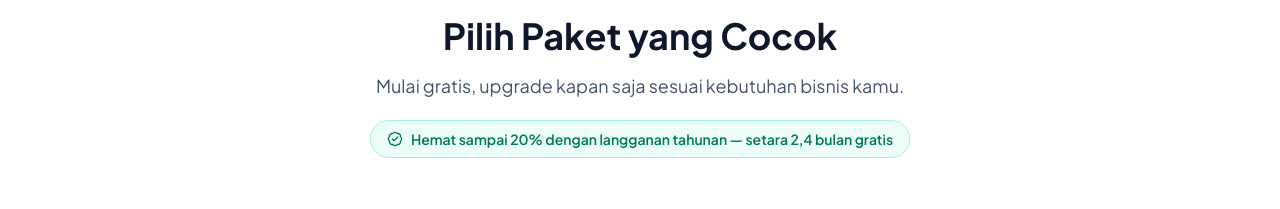
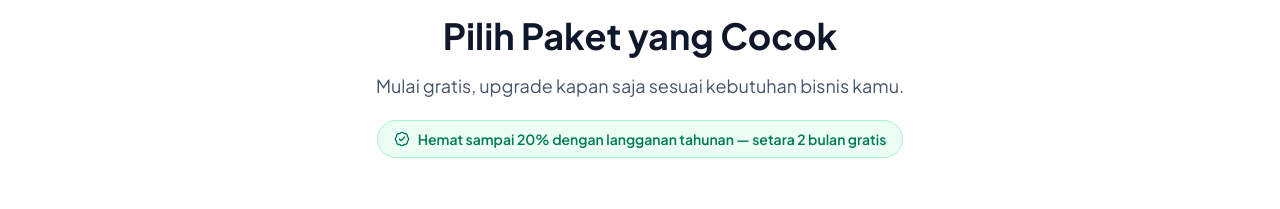
Before and after one commit to nabePi/kolaksi-landing, a Next.js app: page / in a window 1280 px wide. Shown: the part 5592-5801 px from the top of the page. Built offline with nearby package versions, Linux system fonts and the light colour scheme.

Commit message:
Koreksi klaim diskon tahunan: 2,4 bulan -> 2 bulan

```diff
--- a/app/page.jsx
+++ b/app/page.jsx
@@ -663,7 +663,7 @@ export default function Home() {
               <p className="text-slate-600 text-base sm:text-lg">Mulai gratis, upgrade kapan saja sesuai kebutuhan bisnis kamu.</p>
               <div className="inline-flex items-center gap-2 mt-5 px-4 py-2 rounded-full bg-emerald-50 border border-emerald-200 text-emerald-700 text-xs sm:text-sm font-semibold">
                 <BadgeCheck size={16} className="flex-shrink-0" />
-                Hemat sampai 20% dengan langganan tahunan — setara 2,4 bulan gratis
+                Hemat sampai 20% dengan langganan tahunan — setara 2 bulan gratis
               </div>
             </div>
             <div className="grid grid-cols-1 sm:grid-cols-2 lg:grid-cols-4 gap-6 max-w-6xl mx-auto">
```
Also changed, not shown: public/llms.txt.
